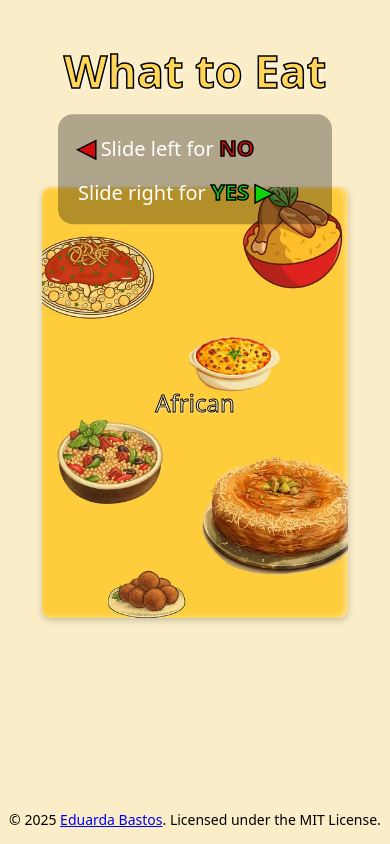
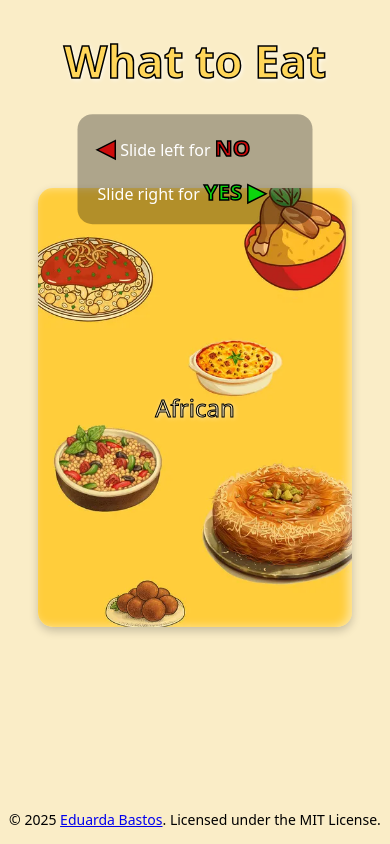
Before and after one commit to EduardaSRBastos/what-to-eat, a plain HTML site: page index.html in a window 390 px wide. Drawn offline with Linux system fonts and the light colour scheme; a web font is replaced by a local one.

Commit message:
Update performance

```diff
--- a/index.html
+++ b/index.html
@@ -33,6 +33,8 @@
   <link rel="icon" type="image/x-icon" href="./assets/images/favicon.ico" />
 
   <link rel="preload" href="https://fonts.googleapis.com/css2?family=DynaPuff:wght@400..700&display=swap" as="style" />
+  <link rel="preload" href="https://fonts.googleapis.com/css2?family=DynaPuff:wght@400..700&display=swap" as="font"
+    type="font/woff2" crossorigin>
   <link rel="stylesheet" href="https://fonts.googleapis.com/css2?family=DynaPuff:wght@400..700&display=swap" />
 </head>
 
--- a/index.js
+++ b/index.js
@@ -41,7 +41,6 @@ const imageCache = [];
 categories.forEach((cat) => {
   const img = new Image();
   img.src = `./assets/images/categories/${filenameFromCategory(cat)}.webp`;
-  img.fetchPriority = "high";
   imageCache.push(img);
 });
 
@@ -217,7 +216,7 @@ document.addEventListener("DOMContentLoaded", function () {
 
   function onCategoryChange() {
     if (i >= 0) firstDrag = true;
-    console.log(category)
+    console.log(category);
     resetInactivityTimer();
   }
 });
--- a/styles.css
+++ b/styles.css
@@ -45,6 +45,7 @@ h1 {
   text-shadow: 1px 1px 5px var(--second-color);
   -webkit-text-stroke: 1.5px black;
   background-color: transparent;
+  background-image: url("./assets/images/categories/african.webp");
   box-shadow: 0 4px 10px rgba(0, 0, 0, 0.2),
     -4px 0 10px rgba(255, 255, 255, 0.5) inset;
   background-size: cover;
@@ -53,6 +54,8 @@ h1 {
   animation: all 0.6s ease-in-out;
   cursor: grab;
   user-select: none;
+  will-change: transform;
+  backface-visibility: hidden;
 }
 
 #category.fade {
@@ -211,13 +214,20 @@ footer {
 }
 
 @media (max-width: 768px) {
+  h1 {
+    margin-top: 30px;
+  }
+
   .flex-container {
     overflow: hidden;
   }
 
   #category {
-    zoom: 0.6;
-    margin-top: -150px;
+    max-width: 294px;
+    max-height: 419px;
+    margin-top: -60px;
+    font-size: 24px;
+    -webkit-text-stroke: 1px black;
   }
 
   #yes-label,
@@ -228,8 +238,8 @@ footer {
 
   #tutorial-popup {
     top: 20%;
-    width: 60%;
-    font-size: 20px;
+    width: 50%;
+    font-size: 16px;
   }
   #tutorial-popup strong {
     font-size: 22px;
```
Also changed, not shown: 1 other file.
